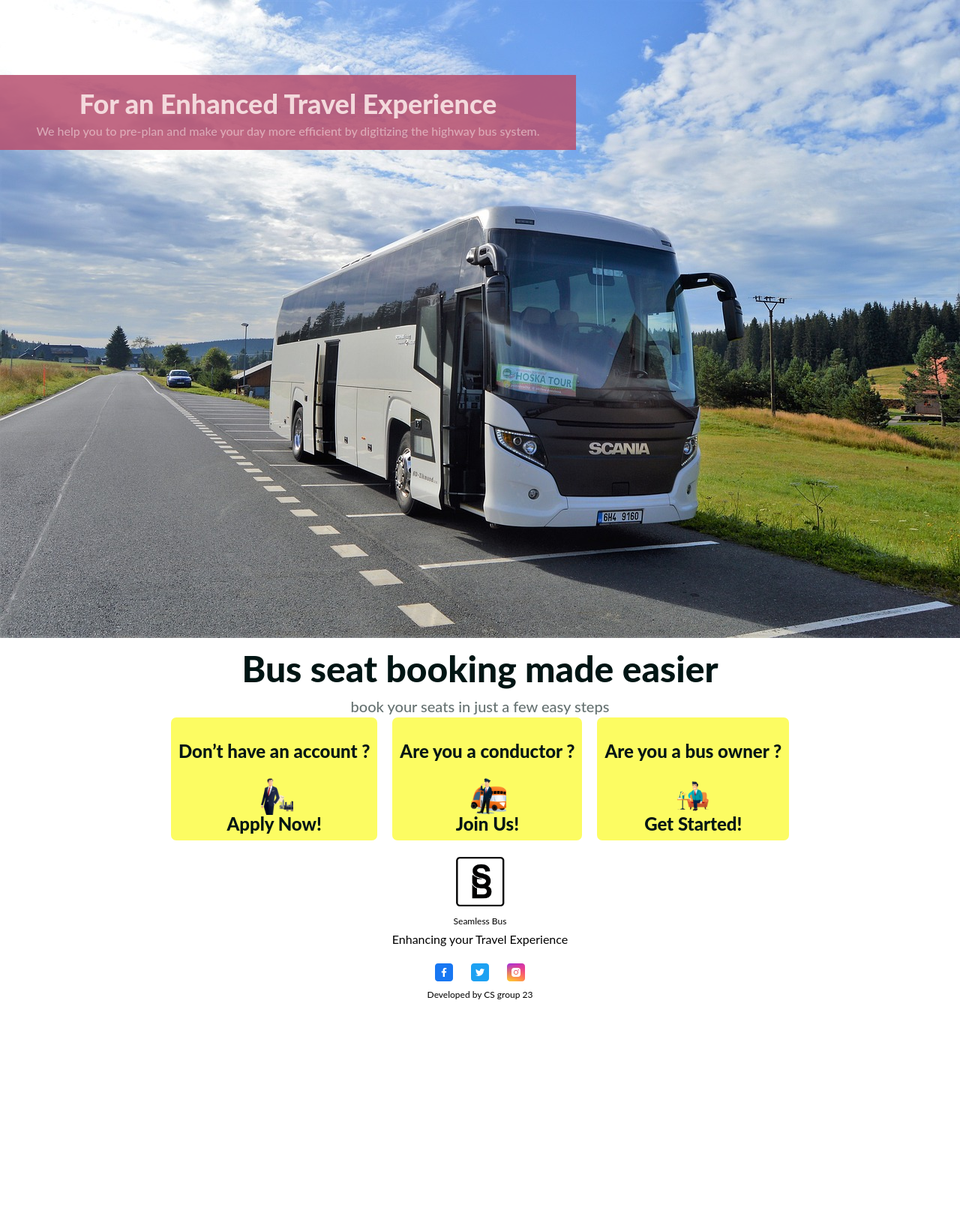
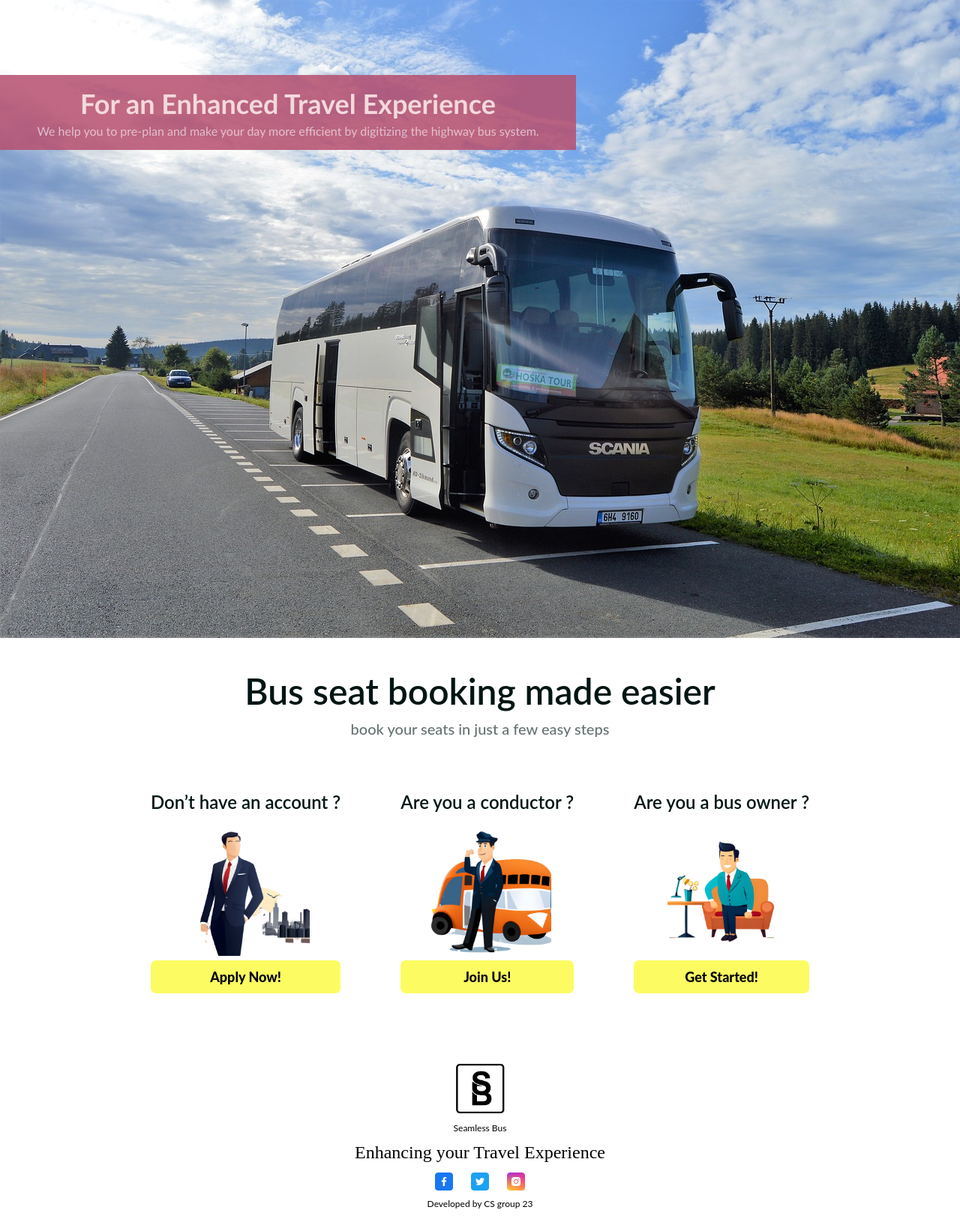
Before and after one commit to Lahiru-S9/SeamlessBus, a PHP site: page /SeamlessBus/ in a window 1280 px wide. Shown: the part 80-1718 px from the top of the page at 75% size. Before the commit the page ends 1413 px from the top, so only its background shows below. Run offline with PHP 8.4, Linux system fonts and the light colour scheme; some libraries are stand-ins or nearby versions.

Commit message:
cta buttons fixed on index.php

```diff
--- a/app/views/pages/index.php
+++ b/app/views/pages/index.php
@@ -10,10 +10,9 @@
                 <div class="header-text-line1">For an Enhanced Travel Experience</div>
                 <div class="header-text-line2"><?php echo $data['description']; ?></div>
             </div>
-
             <div class="middle-text">
                 <div class="middle-text-line1">Bus seat booking made easier</div>
-                <div class="middle-text-line2">book your seats in just a few easy steps</div>
+                <div class="middle-text-line2">book your seats in just a few easy steps</div><br><br>
             </div>
         </div>
 
@@ -21,22 +20,22 @@
 
         <!-- Call to action buttons -->
         <div class="cta-buttons">
-            <div class="cta-button">
+            <div>
                 <div class="button-text">Don’t have an account ?</div>
-                <img src="<?php echo URLROOT; ?>/img/passenger.png" alt="Apply Now">
-                <a href="<?php echo URLROOT; ?>/GPassengers/register">Apply Now!</a>
+                <center><img src="<?php echo URLROOT; ?>/img/passenger.png" alt="Apply Now"></center>
+                <a href="<?php echo URLROOT; ?>/GPassengers/register" class="cta-button">Apply Now!</a>
             </div>
-            <div class="cta-button">
+            <div>
                 <div class="button-text">Are you a conductor ?</div>
-                <img src="<?php echo URLROOT; ?>/img/cartoon_conductor.png" alt="Join Us">
-                <a href="<?php echo URLROOT; ?>/Users/register">Join Us!</a>
+                <center><img src="<?php echo URLROOT; ?>/img/cartoon_conductor.png" alt="Join Us"></center>
+                <a href="<?php echo URLROOT; ?>/Users/register" class="cta-button">Join Us!</a>
             </div>
-            <div class="cta-button">
+            <div>
                 <div class="button-text">Are you a bus owner ?</div>
-                <img src="<?php echo URLROOT; ?>/img/owner.png" alt="Get Started">
-                <a href="<?php echo URLROOT; ?>/Owners/register">Get Started!</a>
+                <center><img src="<?php echo URLROOT; ?>/img/owner.png" alt="Get Started"></center>
+                <a href="<?php echo URLROOT; ?>/Owners/register" class="cta-button">Get Started!</a>
             </div>
-        </div>
+        </div><br><br><br>
 
         <!-- Footer -->
         <div class="footer">
@@ -67,5 +66,4 @@
 
 
     </div>
-
 <?php require APPROOT . '/views/inc/footer.php'; ?>
--- a/public/css/pages/index.css
+++ b/public/css/pages/index.css
@@ -29,6 +29,7 @@
 
 /* For an Enhanced Travel Experience */
 .header-text-line1 {
+    font-family:'Gill Sans', 'Gill Sans MT', Calibri, 'Trebuchet MS', sans-serif;
     text-align: center;
     color: #F3D9DC;
     font-size: 36px;
@@ -39,8 +40,9 @@
 
 /* We help you to pre-plan and make your day more efficient by digitizing the highway bus system */
 .header-text-line2 {
+    font-family:'Gill Sans', 'Gill Sans MT', Calibri, 'Trebuchet MS', sans-serif;
     text-align: center;
-    color: #F3D9DC;
+    color: #fff;
     font-size: 16px;
     font-weight: 500;
     line-height: 24px;
@@ -49,10 +51,11 @@
 }
 
 .middle-text-line1 {
+    font-weight: 600;
+    margin-top: 30px;;
     text-align: center;
     color: #001514;
     font-size: 48px;
-    font-family: Lato; font-weight: 800;
     line-height: 70px;
     word-wrap: break-word
 }
@@ -61,7 +64,6 @@
     text-align: center;
     color: #001514;
     font-size: 20px;
-    font-family: Lato;
     font-weight: 500;
     line-height: 30px;
     word-wrap: break-word
@@ -72,10 +74,13 @@
     display: flex; /* Display buttons in a row */
     justify-content: center; /* Center-align buttons horizontally */
     align-items: center; /* Center-align buttons vertically */
-    gap: 20px; /* Adjust the gap between buttons as needed */
+    gap: 80px; /* Adjust the gap between buttons as needed */
 }
 
 .cta-button {
+    color: #000;
+    font-size: 18px;
+    font-weight: 800;
     display: flex;
     flex-direction: column;
     align-items: center;
@@ -98,8 +103,10 @@
 }
 
 .cta-buttons img {
-    max-width: 50px; /* Adjust the max-width as needed */
-    max-height:50px; /* Adjust the max-height as needed */
+    width: 170px;
+    height: auto;
+    max-width: 200px; /* Adjust the max-width as needed */
+    max-height:200px; /* Adjust the max-height as needed */
 }
 
 .button-text{
@@ -108,14 +115,57 @@
     text-align: center;
     color: #001514;
     font-size: 24px;
-    font-family: Lato;
-    font-weight: 800;
+    font-weight: 600;
     line-height: 70px;
     word-wrap: break-word;
     order: -2;
     margin: 0;
 }
+.cta-button:hover {
+    background-color: #B74F6F;
+    color: #fff;
+}
 
-.cta-button:hover {
-    background-color: #FACC05;
+.footer {
+    background-color: #ffffff;
+    padding: 20px 0;
+    text-align: center;
+    color: rgb(0, 0, 0);
+    font-family: 'Lato', sans-serif;
+    font-weight: 400;
 }
+
+.footer img {
+    width: 70px;
+    height: 70px;
+}
+
+.footer-text {
+    font-family:"playlist script";
+    margin-top: 8px;
+    font-size: 24px;
+    line-height: 24px;
+    word-wrap: break-word;
+}
+
+.footer-subtext {
+    font-size: 12px;
+    line-height: 24px;
+    word-wrap: break-word;
+}
+
+
+/* Social media icons */
+.social-media-icons {
+    margin-top: 15px;
+}
+
+.social-media-icon {
+    display: inline-block;
+    margin: 0 10px; /* Adjust the margin as needed */
+}
+
+.social-media-icon img {
+    width: 24px; /* Adjust the width as needed */
+    height: 24px; /* Adjust the height as needed */
+}
```
